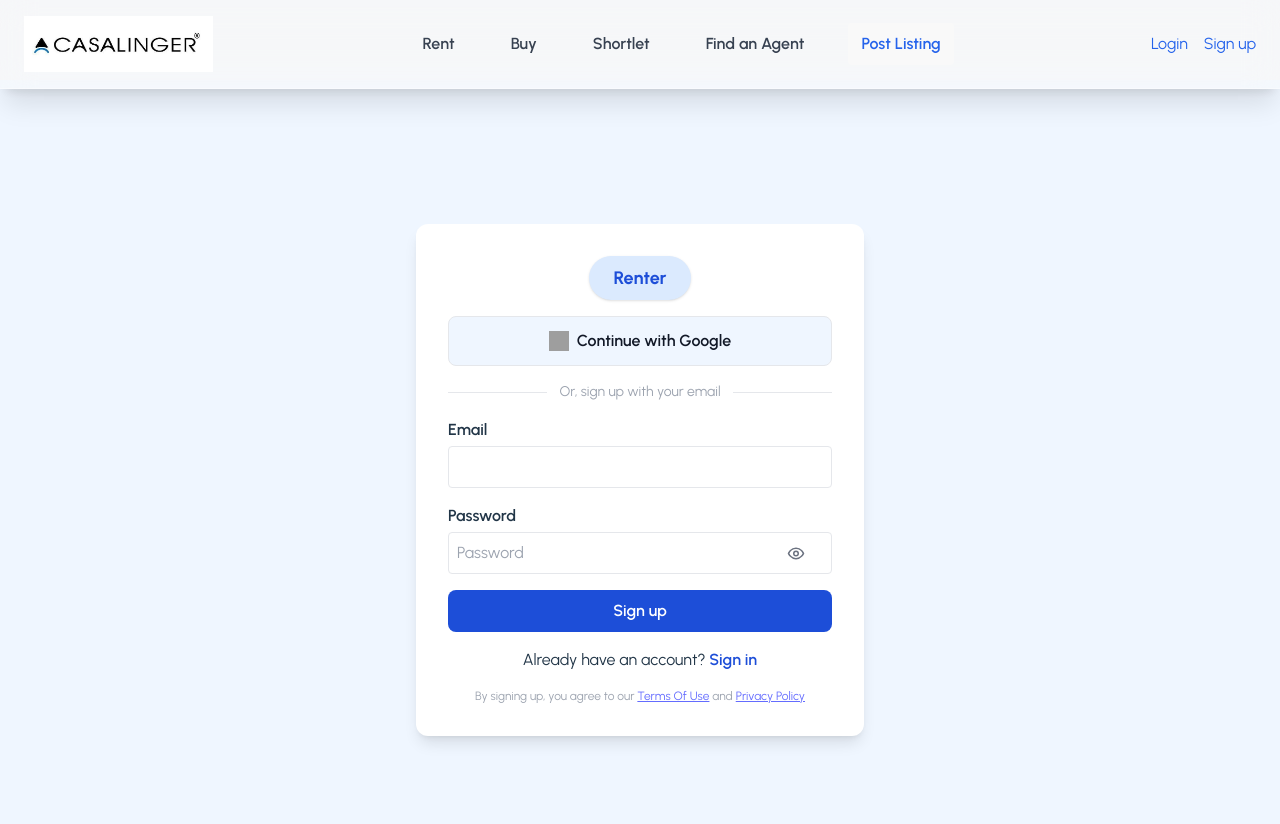
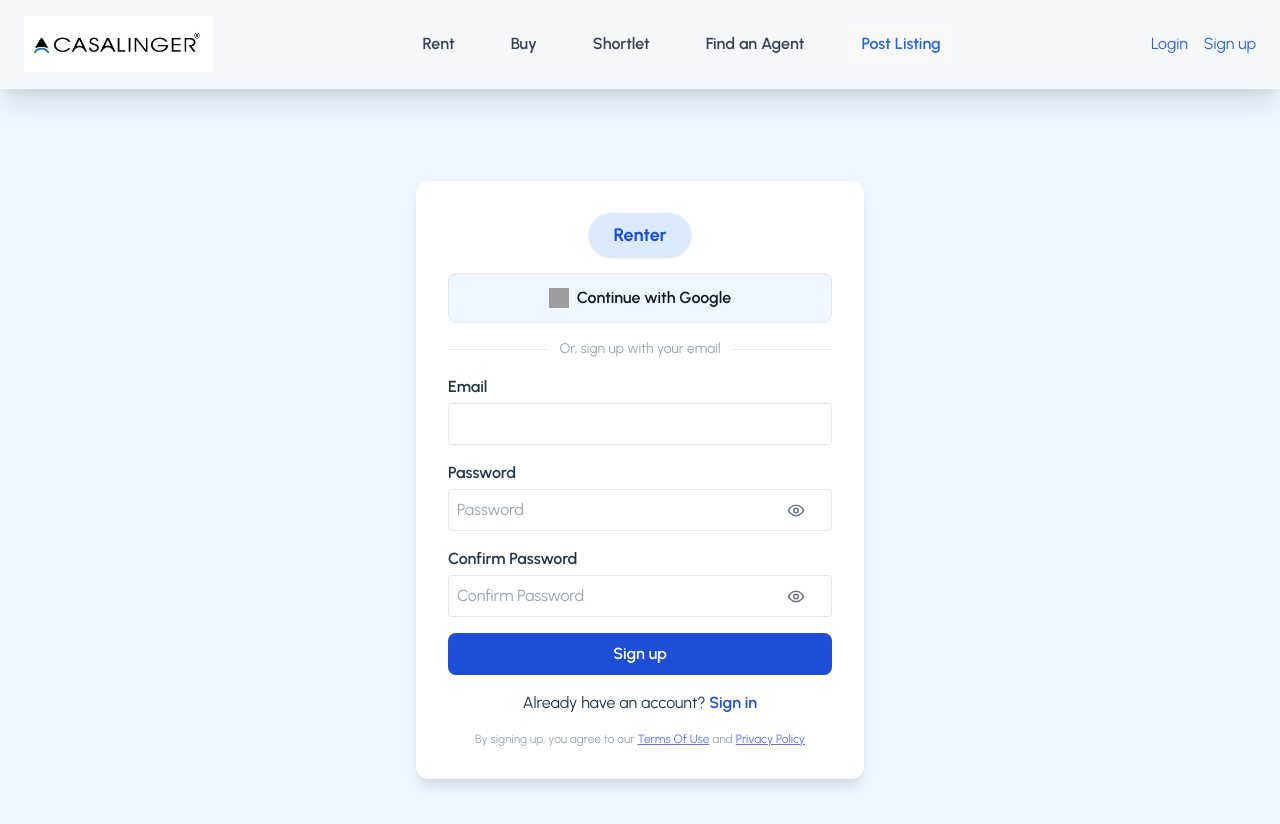
Before and after one commit to Ainard09/casalinger-prod, a React (Vite) app in the folder pipeline/my-chatbot-app/: page /register in a window 1280 px wide. Shown: the top 824 px of the page. Built offline with nearby package versions, Linux system fonts and the light colour scheme; no server answers; grey boxes are pictures that could not be loaded.

Commit message:
update the frontend agent and user sign up for confirm password field

```diff
--- a/pipeline/my-chatbot-app/src/pages/AgentRegister.jsx
+++ b/pipeline/my-chatbot-app/src/pages/AgentRegister.jsx
@@ -8,6 +8,7 @@ const AgentRegister = () => {
     const navigate = useNavigate();
     const [email, setEmail] = useState('');
     const [password, setPassword] = useState('');
+    const [confirmPassword, setConfirmPassword] = useState('');
     const [loading, setLoading] = useState(false);
     const [error, setError] = useState('');
     const [message, setMessage] = useState('');
@@ -17,6 +18,11 @@ const AgentRegister = () => {
         setError('');
         setLoading(true);
         setMessage('');
+        if (password !== confirmPassword) {
+            setError('Passwords do not match.');
+            setLoading(false);
+            return;
+        }
         try {
             // Check if agent already exists
             const checkResponse = await fetch(API_ENDPOINTS.CHECK_AGENT_EXISTS, {
@@ -114,6 +120,13 @@ const AgentRegister = () => {
                         onChange={e => setPassword(e.target.value)}
                         autoComplete="new-password"
                     />
+                    <PasswordInput
+                        value={confirmPassword}
+                        onChange={e => setConfirmPassword(e.target.value)}
+                        autoComplete="new-password"
+                        label="Confirm Password"
+                        placeholder="Confirm Password"
+                    />
                     <button
                         type="submit"
                         className="w-full bg-blue-700 text-white py-2 rounded-lg font-semibold hover:bg-blue-800 transition"
--- a/pipeline/my-chatbot-app/src/pages/Register.jsx
+++ b/pipeline/my-chatbot-app/src/pages/Register.jsx
@@ -8,6 +8,7 @@ const Register = () => {
     const navigate = useNavigate();
     const [email, setEmail] = useState('');
     const [password, setPassword] = useState('');
+    const [confirmPassword, setConfirmPassword] = useState('');
     const [loading, setLoading] = useState(false);
     const [error, setError] = useState('');
     const [message, setMessage] = useState('');
@@ -21,6 +22,11 @@ const Register = () => {
         setError('');
         setLoading(true);
         setMessage('');
+        if (password !== confirmPassword) {
+            setError('Passwords do not match.');
+            setLoading(false);
+            return;
+        }
         try {
             // First check if user already exists in our database
             const checkResponse = await fetch(API_ENDPOINTS.CHECK_USER_EXISTS, {
@@ -116,6 +122,13 @@ const Register = () => {
                         onChange={e => setPassword(e.target.value)}
                         autoComplete="new-password"
                     />
+                    <PasswordInput
+                        value={confirmPassword}
+                        onChange={e => setConfirmPassword(e.target.value)}
+                        autoComplete="new-password"
+                        label="Confirm Password"
+                        placeholder="Confirm Password"
+                    />
                     <button
                         type="submit"
                         className="w-full bg-blue-700 text-white py-2 rounded-lg font-semibold hover:bg-blue-800 transition"
```
